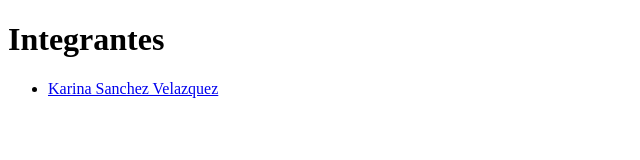
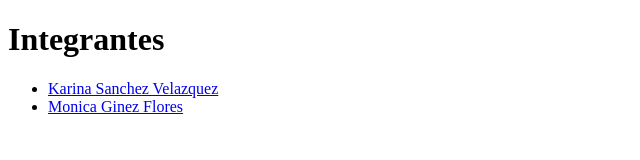
Before and after one commit to aki801/Integrantes, a plain HTML site: page index.html in a window 1280 px wide. Shown: the whole page, without its empty margins (0-640 px from the left). Drawn offline with Linux system fonts and the light colour scheme.

Commit message:
nombre en index

```diff
--- a/index.html
+++ b/index.html
@@ -8,6 +8,7 @@
     <h1>Integrantes</h1>
     <ul>
         <li> <a  id="fa" href="ksv.html" >Karina Sanchez Velazquez</a></li>
+        <li> <a  id="fa" href="mgf.html">Monica Ginez Flores</a></li>
     </ul>
 </body>
 </html>
```
